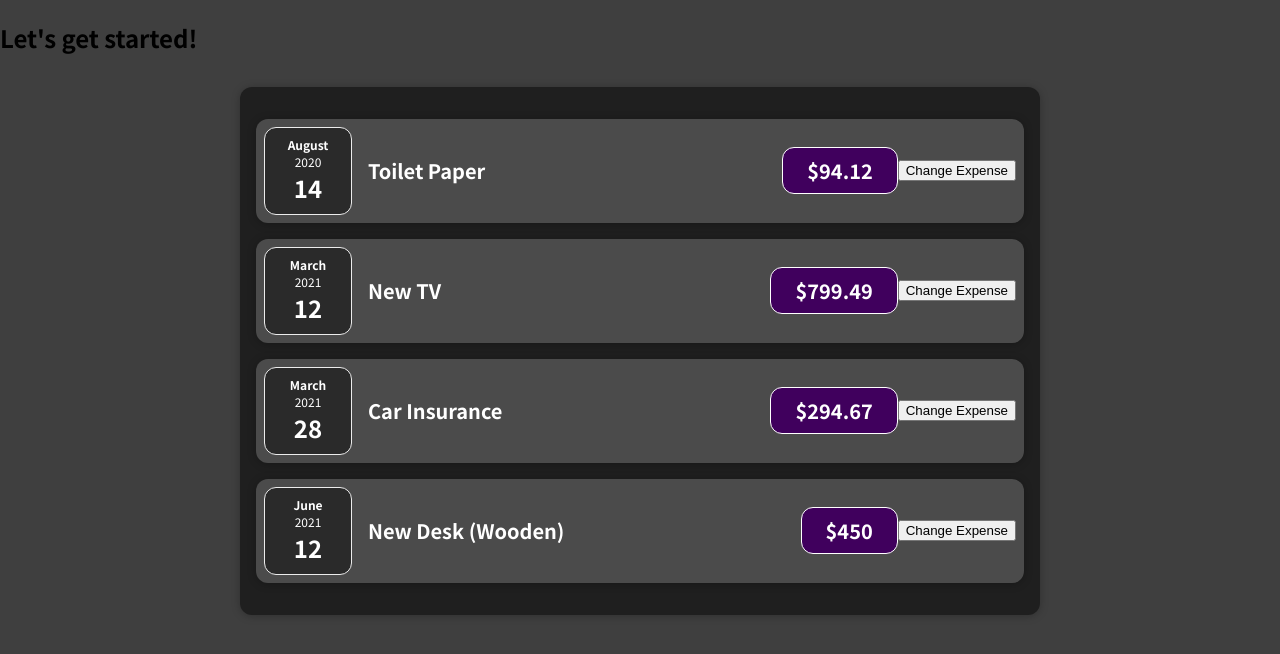
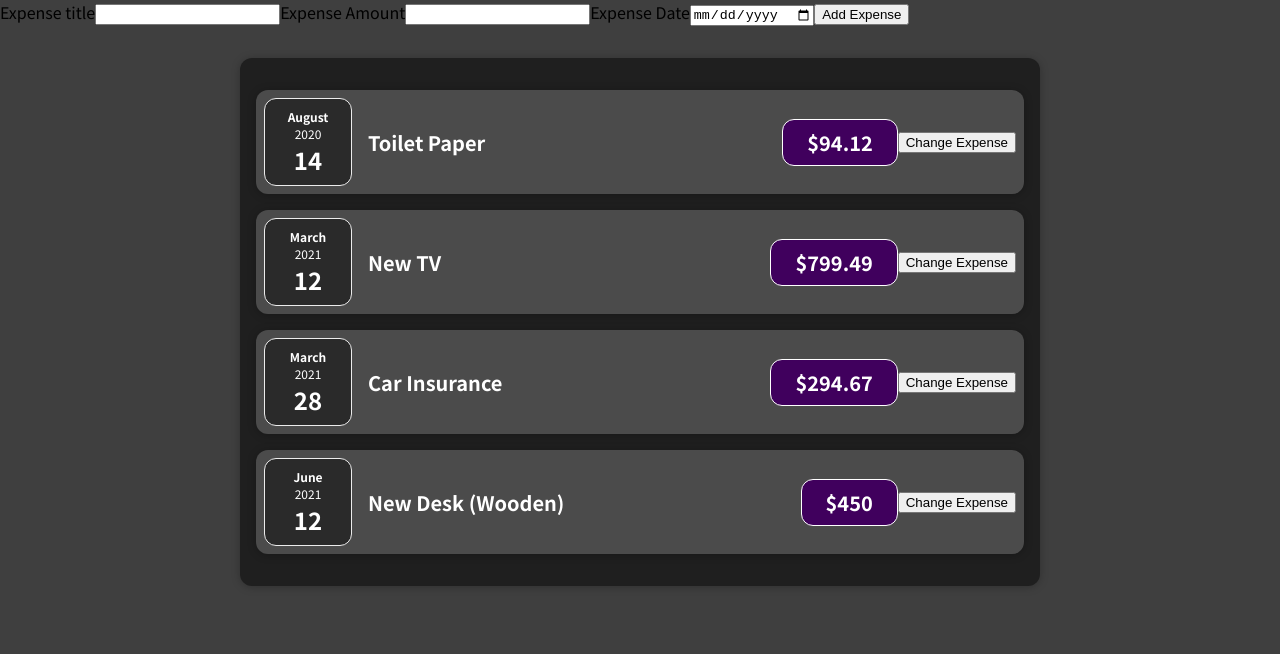
Before and after one commit to Vikassinghrathor/Sharpener_ReactJs_projects, a React (Create React App) app: page / in a window 1280 px wide. Shown: the top 654 px of the page. Built offline with nearby package versions, Linux system fonts and the light colour scheme.

Commit message:
handleInputData

```diff
--- a/src/App.js
+++ b/src/App.js
@@ -1,6 +1,7 @@
 import React from 'react';
 
-import Expenses from './Components/Expense/Expense';;
+import Expenses from './Components/Expense/Expense';
+import NewExpense from './Components/NewExpense/NewExpense';
 
 const App = () => {
   const expenses = [
@@ -27,7 +28,7 @@ const App = () => {
 
   return (
     <div>
-      <h2>Let's get started!</h2>
+      <NewExpense/>
       <Expenses items={expenses} />
     </div>
   );
--- /dev/null
+++ b/src/Components/NewExpense/ExpenseForm.jsx
@@ -0,0 +1,25 @@
+import React, { useState } from 'react'
+
+const ExpenseForm = () => {
+  const[newInput,setnewInput] = useState('');
+  function updateInput(event){
+    const inputData = event.target.value;
+    setnewInput(inputData);
+    console.log(inputData);
+  }
+  return (
+    <div>
+      <form>
+        <label>Expense title</label>
+        <input type='text' onChange={updateInput} value={newInput}/>
+        <label>Expense Amount</label>
+        <input type='number' onChange={updateInput} value={newInput} />
+        <label>Expense Date</label>
+        <input type='date' onChange={updateInput} value={newInput}/>
+        <button>Add Expense</button>
+      </form>
+    </div>
+  )
+}
+
+export default ExpenseForm
--- /dev/null
+++ b/src/Components/NewExpense/NewExpense.jsx
@@ -0,0 +1,12 @@
+import React from 'react'
+import ExpenseForm from './ExpenseForm'
+
+const NewExpense = () => {
+  return (
+    <div>
+    <ExpenseForm/>
+    </div>
+  )
+}
+
+export default NewExpense
```
